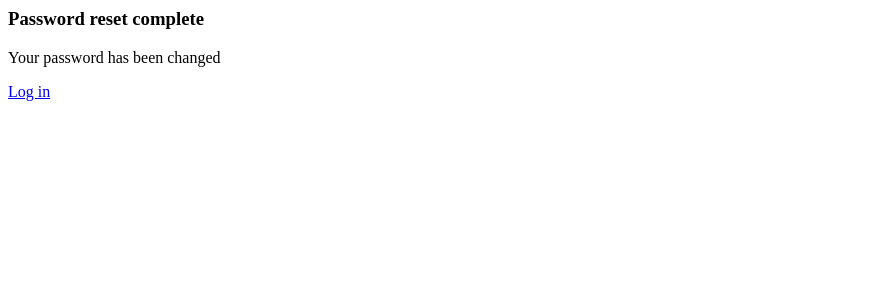
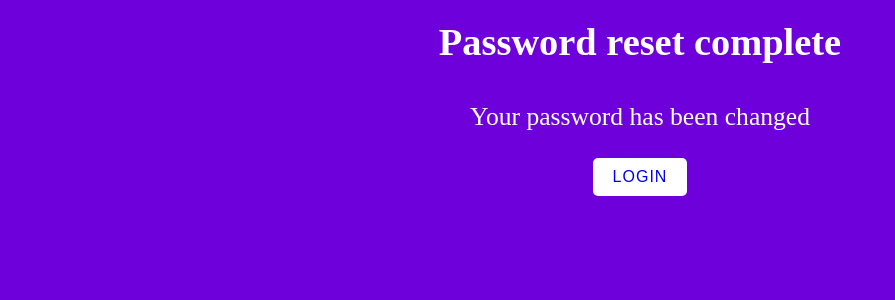
Before and after one commit to shashank4628/Ethos, a Django app: page /reset_password_complete/ in a window 1280 px wide. Shown: the top 300 px of the page, without its empty margins (0-895 px from the left). Run offline with Django 3.2, Linux system fonts and the light colour scheme.

Commit message:
Update password_done.html

```diff
--- a/main/templates/main/password_done.html
+++ b/main/templates/main/password_done.html
@@ -1,4 +1,37 @@
-<h3>Password reset complete</h3>
-<p>Your password has been changed </p>
-
-<a href="/">Log in</a>
+<!DOCTYPE html>
+<html lang="en">
+<head>
+    <meta charset="UTF-8">
+    <meta name="viewport" content="width=device-width, initial-scale=1.0">
+    <title>Password Reset Done</title>
+</head>
+<body>
+    <style>
+        body{
+            background-color:  rgb(110, 0, 220);
+            color: white;
+        }
+        .submit-btn {
+            color:  rgb(110, 0, 220);
+            /* display: flex;
+            align-self: center;
+            text-align: center; */
+            /* margin-left: auto; */
+            justify-content: center;
+            border: none;
+            outline: none;
+            background: white;
+            font-size: 1rem;
+            text-transform: uppercase;
+            letter-spacing: 1px;
+            padding: 10px 20px;
+            border-radius: 5px;
+            cursor: pointer;
+        }
+    </style>
+    <!-- <div class="msg" style="color:white; text-align: center;"> We've emailed you the instruction</div> -->
+    <h3 style="text-align: center;margin-top: 20px; font-size: 3vw;">Password reset complete</h3>
+    <p style="text-align: center; margin-top:20px;font-size:2vw">Your password has been changed </p>
+    <div style="text-align: center;"><button class="submit-btn"><a href="/" style="text-decoration: none;">Login</a></button></div>
+</body>
+</html>
```
